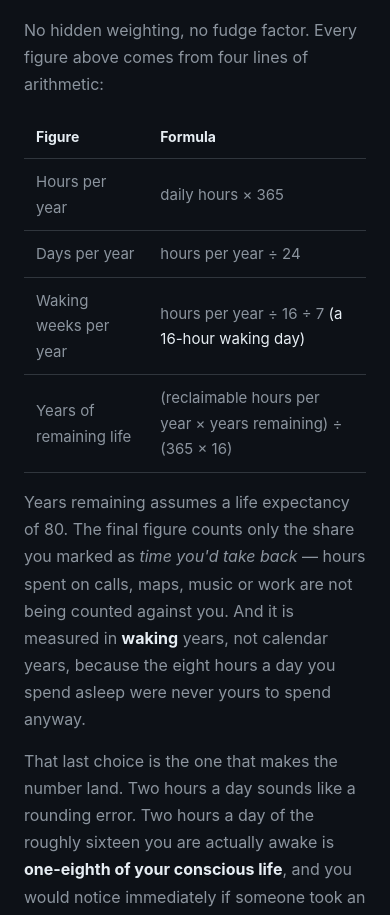
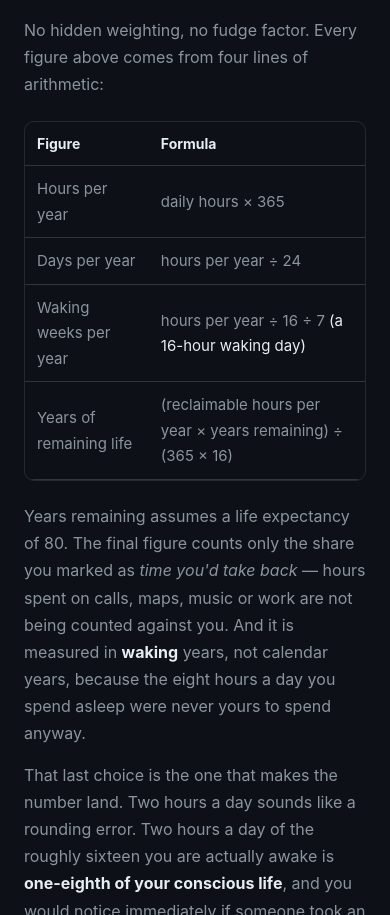
Before and after one commit to shantj/sproutguard, a plain HTML site: page screen-time-calculator.html in a window 390 px wide. Shown: the part 2731-3646 px from the top of the page. Drawn offline with Linux system fonts and the light colour scheme.

Commit message:
mobile: wrap all tables in horizontal scroll containers
The comparison table on app-blocker-without-subscription.html had a
4-column min-content width of 469px against a 390px iPhone viewport and
no scroll container, so the entire page scrolled sideways on the only
device the product runs on. No page on the site had a table wrapper;
six more tables were one added word from the same bug.

```diff
--- a/screen-time-calculator.html
+++ b/screen-time-calculator.html
@@ -101,7 +101,10 @@ ul{color:var(--muted);padding-left:22px;margin-bottom:14px}
 li{margin-bottom:8px}
 .faq dt{font-weight:600;margin-top:20px;color:var(--fg)}
 .faq dd{color:var(--muted);margin-top:6px}
-table{width:100%;border-collapse:collapse;margin:16px 0;font-size:15px}
+table{width:100%;border-collapse:collapse;margin:22px 0;font-size:15px}
+.table-wrap{overflow-x:auto;-webkit-overflow-scrolling:touch;margin:22px 0}
+.table-wrap>table{margin:0;min-width:100%}
+@media (max-width:640px){.table-wrap{border:1px solid rgba(255,255,255,.10);border-radius:10px}}
 th,td{text-align:left;padding:10px 12px;border-bottom:1px solid var(--border)}
 th{color:var(--fg);font-size:14px}
 td{color:var(--muted)}
@@ -167,13 +170,13 @@ footer{padding:48px 0 68px;text-align:center;color:var(--muted);font-size:14px;b
   <div class="wrap">
     <h2>How the numbers are calculated</h2>
     <p>No hidden weighting, no fudge factor. Every figure above comes from four lines of arithmetic:</p>
-    <table>
+    <div class="table-wrap"><table>
       <tr><th>Figure</th><th>Formula</th></tr>
       <tr><td>Hours per year</td><td>daily hours × 365</td></tr>
       <tr><td>Days per year</td><td>hours per year ÷ 24</td></tr>
       <tr><td>Waking weeks per year</td><td>hours per year ÷ 16 ÷ 7 <span style="color:var(--fg)">(a 16-hour waking day)</span></td></tr>
       <tr><td>Years of remaining life</td><td>(reclaimable hours per year × years remaining) ÷ (365 × 16)</td></tr>
-    </table>
+    </table></div>
     <p>Years remaining assumes a life expectancy of 80. The final figure counts only the share you marked as <em>time you'd take back</em> — hours spent on calls, maps, music or work are not being counted against you. And it is measured in <strong>waking</strong> years, not calendar years, because the eight hours a day you spend asleep were never yours to spend anyway.</p>
     <p>That last choice is the one that makes the number land. Two hours a day sounds like a rounding error. Two hours a day of the roughly sixteen you are actually awake is <strong>one-eighth of your conscious life</strong>, and you would notice immediately if someone took an eighth of your salary.</p>
   </div>
```
Also changed, not shown: app-blocker-without-subscription.html (+5 -2 lines), best-app-blockers-for-adults.html (+5 -2 lines), block-instagram-on-iphone.html (+5 -2 lines), block-tiktok-on-iphone.html (+5 -2 lines), how-to-block-apps-on-iphone.html (+5 -2 lines), screen-time-without-parental-controls.html (+6 -3 lines).
